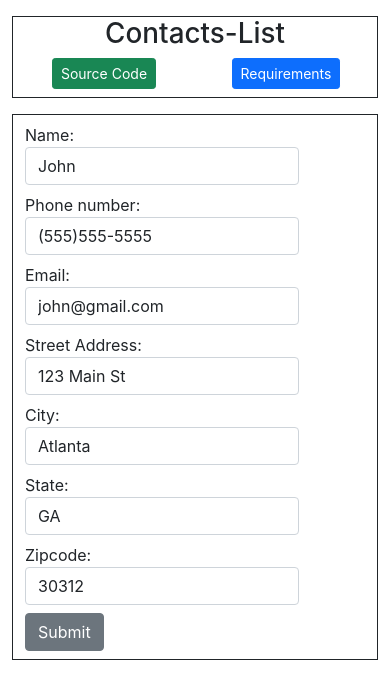
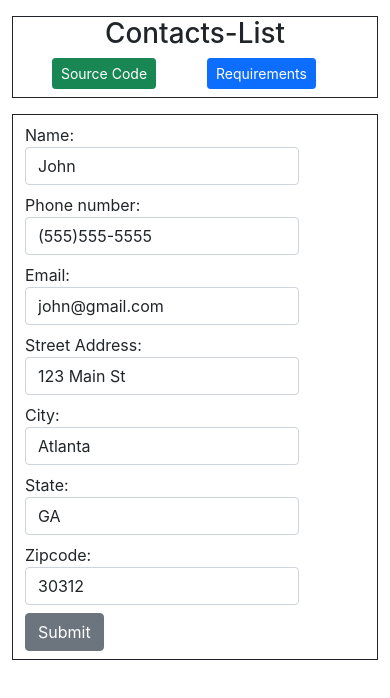
Before and after one commit to mkuek/contact-list, a React (Create React App) app: page / in a window 390 px wide. Shown: the top 698 px of the page. Built offline with nearby package versions, Linux system fonts and the light colour scheme.

Commit message:
responsiveness changes

```diff
--- a/src/App.js
+++ b/src/App.js
@@ -105,7 +105,7 @@ function App() {
                 Source Code
               </a>
             </div>
-            <div className="col mb-2 text-center">
+            <div className="col mb-2">
               <button
                 type="button"
                 className="btn btn-primary btn-sm"
```
